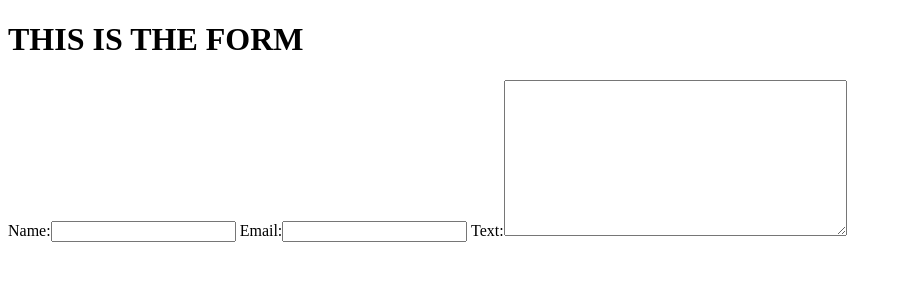
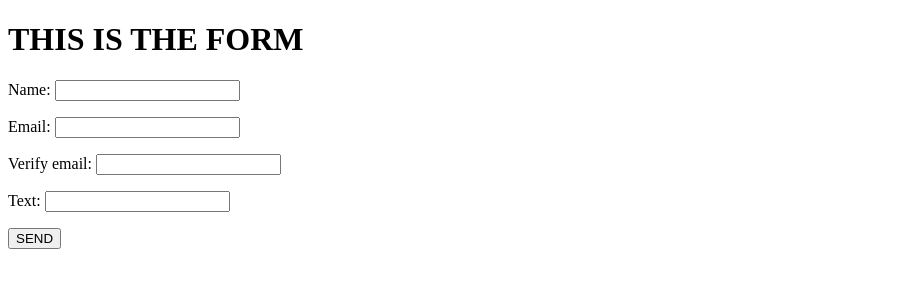
Before and after one commit to asdrubalsantander/learning_python, a Django app: page /form/ in a window 1280 px wide. Shown: the top 300 px of the page, without its empty margins (0-902 px from the left). Run offline with Django 3.2, Linux system fonts and the light colour scheme.

Commit message:
Finished exercise from lesson 136

```diff
--- a/django_bootcamp_udemy/form_practice/form/forms.py
+++ b/django_bootcamp_udemy/form_practice/form/forms.py
@@ -1,7 +1,38 @@
 from django import forms
+from django.core import validators
+
+
+# One field Clean
+# def check_text_length(value):
+#    if len(value) < 10:
+#        raise forms.ValidationError("TEXT NEEDS TO BE MORE THAN 10 CHARACTERS!")
 
 
 class FormClass(forms.Form):
     name = forms.CharField()
     email = forms.EmailField()
-    text = forms.CharField(widget=forms.Textarea)
+    verify_email = forms.EmailField()
+    # text = forms.CharField(widget=forms.Textarea, validators=[check_text_length])
+    text = forms.CharField()
+
+    # Manual Validator
+    # bot_catcher = forms.CharField(required=False, widget=forms.HiddenInput)
+    # def clean_bot_catcher(self):
+    #     bot_catcher = self.cleaned_data['bot_catcher']
+    #
+    #     if len(bot_catcher) > 0:
+    #         raise forms.ValidationError("BOT!")
+    #
+    #     return bot_catcher
+
+    # Django Validator
+    # botcatcher = forms.CharField(required=False, widget=forms.HiddenInput,
+    #                             validators=[validators.MaxLengthValidator(0)])
+
+    def clean(self):
+        all_clean_data = super().clean()
+        email = all_clean_data['email']
+        verify_email = all_clean_data['verify_email']
+
+        if email != verify_email:
+            raise forms.ValidationError("Emails don't match!")
--- a/django_bootcamp_udemy/form_practice/form/templates/form.html
+++ b/django_bootcamp_udemy/form_practice/form/templates/form.html
@@ -6,6 +6,11 @@
 </head>
 <body>
     <h1>THIS IS THE FORM</h1>
-    {{form}}
+
+    <form method="POST">
+        {{form.as_p}}
+        {% csrf_token %}
+        <input type="submit" value="SEND">
+    </form>
 </body>
 </html>
--- a/django_bootcamp_udemy/form_practice/form/views.py
+++ b/django_bootcamp_udemy/form_practice/form/views.py
@@ -8,5 +8,13 @@ def index(request):
 
 def form_view(request):
     form = forms.FormClass()
-    form_dict = {'form': form}
-    return render(request, 'form.html', context=form_dict)
+
+    if request.method == "POST":
+        form = forms.FormClass(request.POST)
+
+        if form.is_valid():
+            print("VALIDATION SUCCESS!")
+            print(form.cleaned_data['name'])
+            print(form.cleaned_data['email'])
+
+    return render(request, 'form.html', {'form':form})
```
